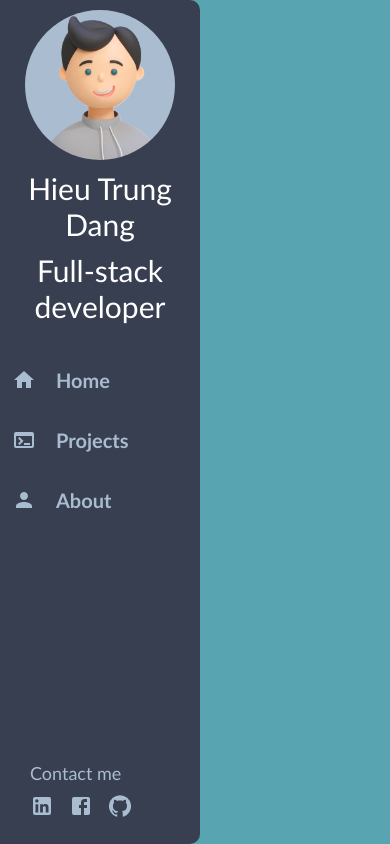
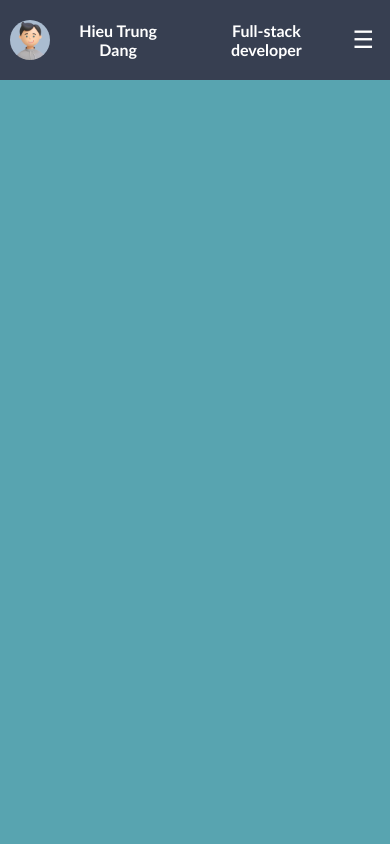
Before and after one commit to HieuDang3021/my-page, a React (Create React App) app: page / in a window 390 px wide. Built offline with nearby package versions, Linux system fonts and the light colour scheme.

Commit message:
responsive navbar(incomplete)

```diff
--- a/src/components/Navbar.js
+++ b/src/components/Navbar.js
@@ -1,10 +1,18 @@
-import React from 'react'
+import React, { useState } from 'react'
 import './navbar.css'
 import {SidebarData} from './SidebarData'
 import potrait from "../assets/images/potrait-image-example.jpg"
 
 function Navbar() {
+
+  const [isOpen, setIsOpen] = useState(false);
+
+  const toggleMenu = () => {
+    setIsOpen(!isOpen);
+  }
+
   return (
+    <div className="Navbar">
     <div className='Sidebar'>
       <div href="/">
         <img className='potrait' src={potrait} alt="Potrait" />
@@ -39,6 +47,64 @@ function Navbar() {
           </div>
       </div>
     </div>
+
+    {/* Top bar for mobile */}
+    <div className="TopBar">
+      <img className="potrait" src={potrait} alt="Portrait" />
+      <p className="SidebarText">Hieu Trung Dang</p>
+      <p className="SidebarText">Full-stack developer</p>
+      <button className="MenuButton" onClick={toggleMenu}>
+        ☰
+      </button>
+    </div>
+
+    {/* Dropdown menu */}
+    <div className={`DropdownMenu ${isOpen ? 'show' : ''}`}>
+      <ul className="SidebarList">
+        {SidebarData.pagelink.map((val, key) => {
+          return (
+            <li
+              key={key}
+              className="row"
+              id={window.location.pathname === val.link ? 'active' : ''}
+              onClick={() => {
+                window.location.pathname = val.link;
+              }}
+            >
+              <div id="icon">{val.icon}</div>
+              <div id="title">{val.title}</div>
+            </li>
+          );
+        })}
+      </ul>
+      <div className="contact-container">
+        <p>Contact me</p>
+        <div className="contact-icons">
+          <a
+            href={SidebarData.contactme.linkedinLink || 'https://www.linkedin.com'}
+            target="_blank"
+            rel="noopener noreferrer"
+          >
+            {SidebarData.contactme.linkedinIcon}
+          </a>
+          <a
+            href={SidebarData.contactme.facebookLink || 'https://www.facebook.com'}
+            target="_blank"
+            rel="noopener noreferrer"
+          >
+            {SidebarData.contactme.facebookIcon}
+          </a>
+          <a
+            href={SidebarData.contactme.githubLink || 'https://www.github.com'}
+            target="_blank"
+            rel="noopener noreferrer"
+          >
+            {SidebarData.contactme.githubIcon}
+          </a>
+        </div>
+      </div>
+    </div>
+  </div>
   )
 }
 
--- a/src/components/navbar.css
+++ b/src/components/navbar.css
@@ -1,3 +1,4 @@
+/* Side bar for pc monitor */
 .Sidebar {
     position: fixed;
     top: 0;
@@ -110,3 +111,71 @@
   .contact-icons a:hover {
     color: #58A4B0; /* Change color on hover */
   }
+
+/* Top Bar for Mobile */
+.TopBar {
+  display: none; /* Hide on desktop by default */
+  background-color: #373F51;
+  color: #fff;
+  display: flex;
+  align-items: center;
+  justify-content: space-between;
+  padding: 10px;
+}
+
+.TopBar .MenuButton {
+  background: none;
+  border: none;
+  font-size: 24px;
+  color: #fff;
+  cursor: pointer;
+}
+
+.TopBar .potrait {
+  height: 40px;
+  width: 40px;
+  border-radius: 50%;
+}
+
+.TopBar .SidebarText {
+  margin: 0 10px;
+  font-size: 16px;
+  font-weight: bold;
+}
+
+/* Dropdown Menu */
+.DropdownMenu {
+  display: none; /* Hide menu initially */
+  flex-direction: column;
+  background-color: #373F51;
+  position: absolute;
+  top: 60px;
+  width: 100%;
+  padding: 0;
+}
+
+.DropdownMenu.show {
+  display: flex;
+}
+
+/* Media Query for Mobile */
+@media (max-width: 768px) {
+  .Sidebar {
+    display: none; /* Hide sidebar */
+  }
+
+  .TopBar {
+    display: flex; /* Show top bar */
+  }
+}
+
+/* Sidebar Styles for Larger Screens */
+@media (min-width: 769px) {
+  .TopBar {
+    display: none !important; /* Forcefully hide TopBar on larger screens */
+  }
+
+  .Sidebar {
+    display: flex; /* Ensure Sidebar is visible on larger screens */
+  }
+}
```
